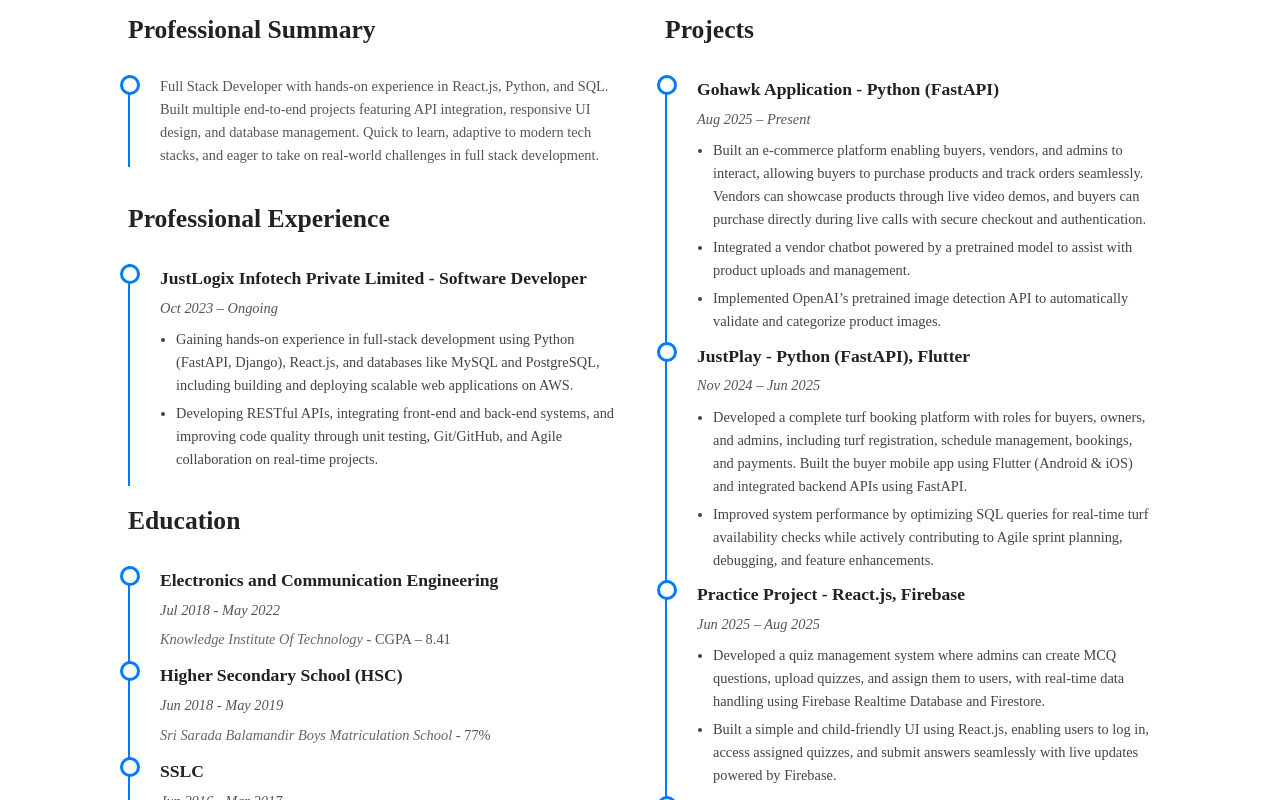
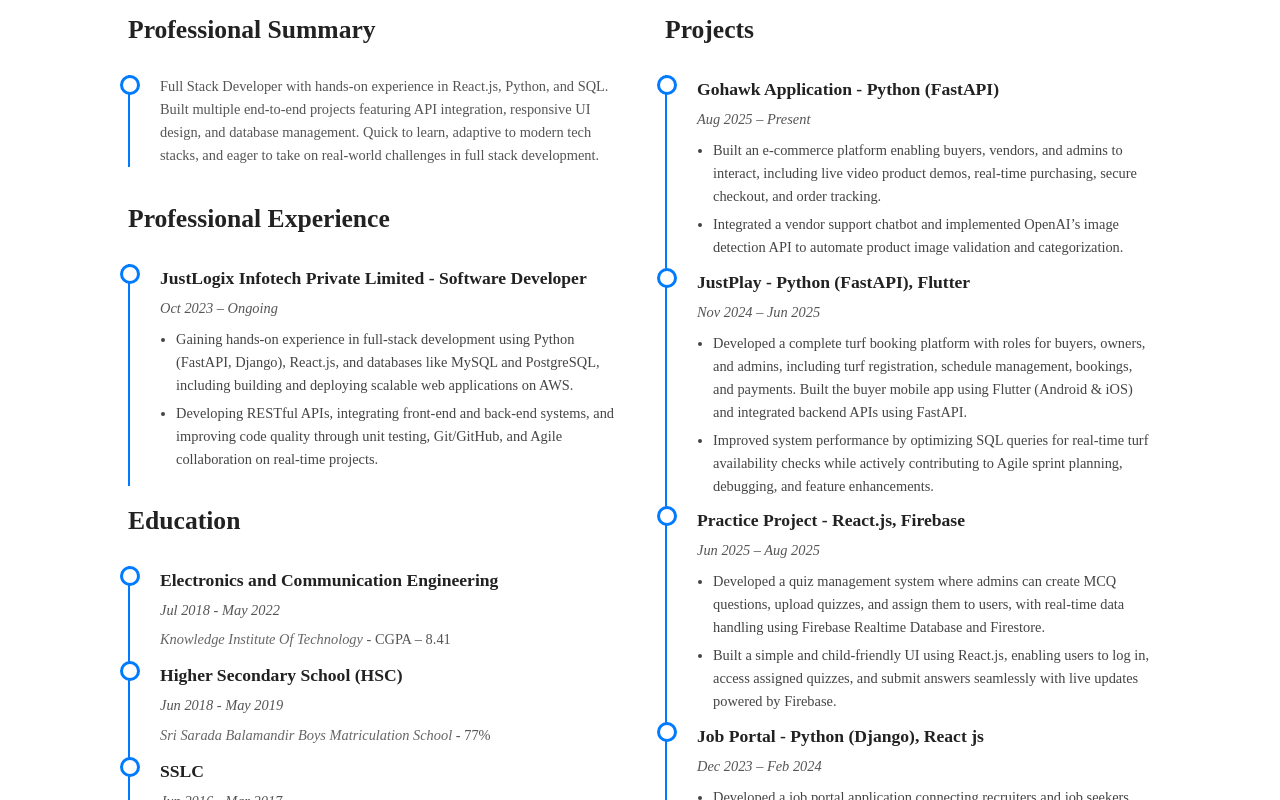
Before and after one commit to Prathap011/portfolio, a React (Vite) app: page / in a window 1280 px wide. Shown: the part 1960-2760 px from the top of the page. Built offline with nearby package versions, Linux system fonts and the light colour scheme.

Commit message:
Refactor EducationExperience component; streamline experience details and enhance readability

```diff
--- a/src/components/Experience.jsx
+++ b/src/components/Experience.jsx
@@ -41,9 +41,8 @@ const EducationExperience = () => {
   company: "Gohawk Application",
   period: "Aug 2025 – Present",
   points: [
-        "Built an e-commerce platform enabling buyers, vendors, and admins to interact, allowing buyers to purchase products and track orders seamlessly. Vendors can showcase products through live video demos, and buyers can purchase directly during live calls with secure checkout and authentication.",
-        "Integrated a vendor chatbot powered by a pretrained model to assist with product uploads and management.",
-        "Implemented OpenAI’s pretrained image detection API to automatically validate and categorize product images."
+    "Built an e-commerce platform enabling buyers, vendors, and admins to interact, including live video product demos, real-time purchasing, secure checkout, and order tracking.",
+    "Integrated a vendor support chatbot and implemented OpenAI’s image detection API to automate product image validation and categorization."
   ]
 },
     {
--- a/src/styles/portfolio1.css
+++ b/src/styles/portfolio1.css
@@ -97,6 +97,7 @@
   font-size: 1rem;
   font-weight: bold;
   margin: 0 0 0.3rem;
+  color: #000;
 }
 
 .portfolio-content p {
```
Lines whose indentation alone changed are shown as unchanged.
